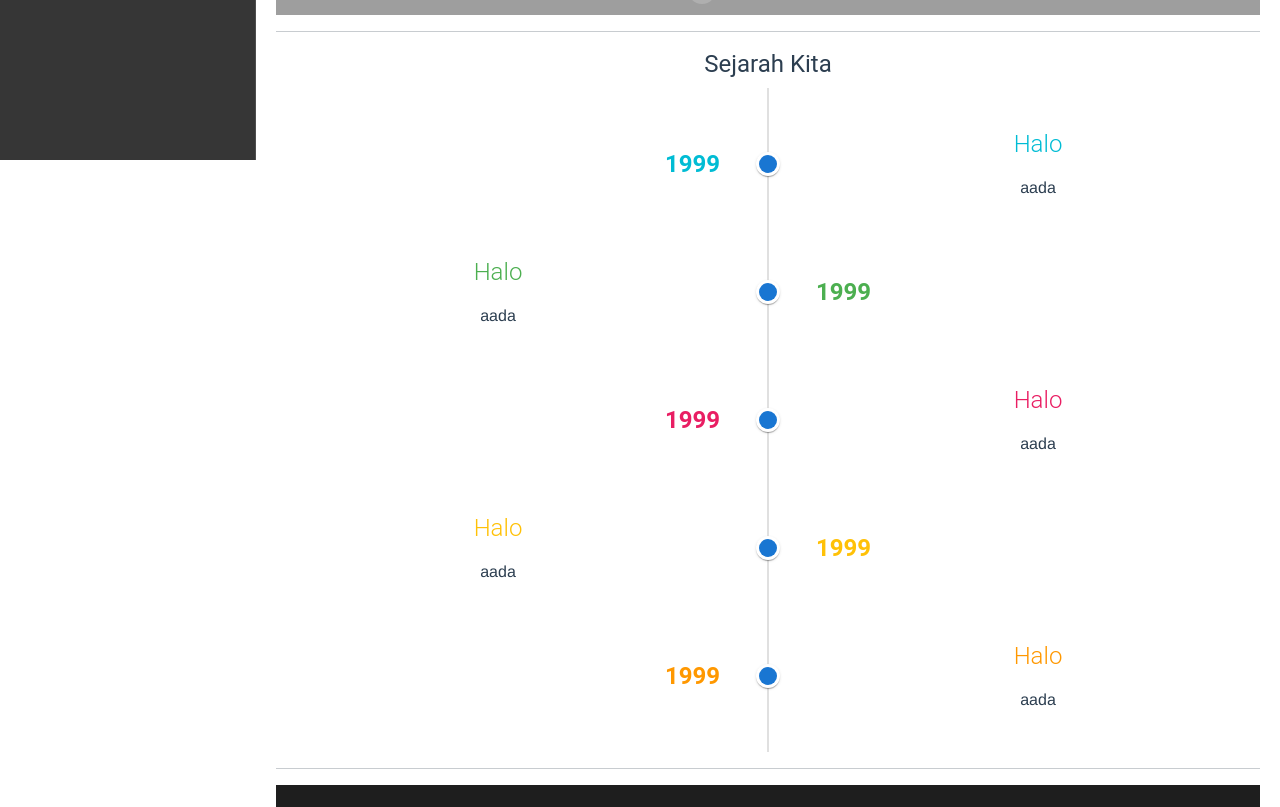
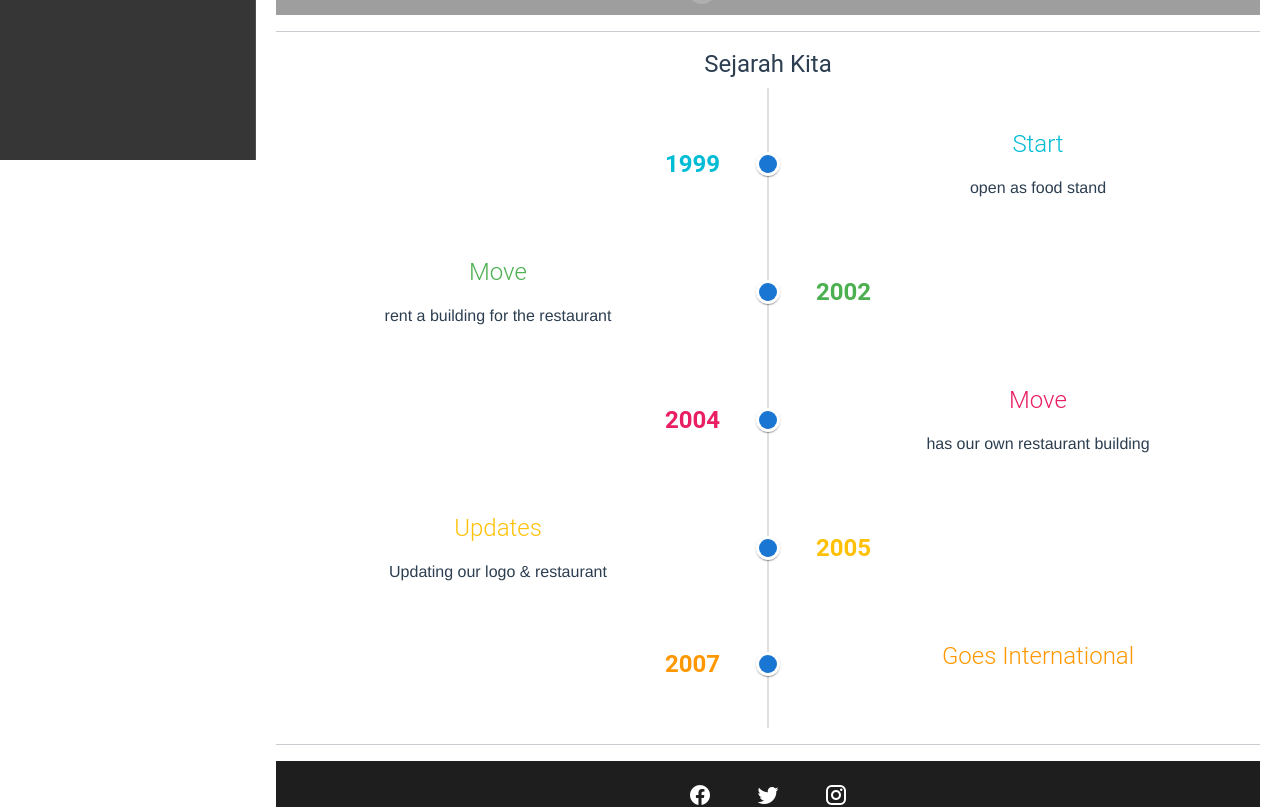
Before and after one commit to PanduWidiatmika/uas_frontend_paw, a Vue app: page /dashboard in a window 1280 px wide. Shown: the part 640-1447 px from the top of the page. Built offline with nearby package versions, Linux system fonts and the light colour scheme; grey boxes are pictures that could not be loaded.

Commit message:
dashboard

```diff
--- a/src/components/Dashboard.vue
+++ b/src/components/Dashboard.vue
@@ -28,10 +28,10 @@
       </template>
       <div class="py-4">
         <h2 :class="`headline font-weight-light mb-4 cyan--text`">
-          Halo
+          Start
         </h2>
         <div>
-          aada
+          open as food stand
         </div>
       </div>
     </v-timeline-item>
@@ -42,15 +42,15 @@
       <template v-slot:opposite>
         <span
           :class="`headline font-weight-bold green--text`"
-          v-text="1999"
+          v-text="2002"
         ></span>
       </template>
       <div class="py-4">
         <h2 :class="`headline font-weight-light mb-4 green--text`">
-          Halo
+          Move
         </h2>
         <div>
-          aada
+          rent a building for the restaurant
         </div>
       </div>
     </v-timeline-item>
@@ -61,15 +61,15 @@
       <template v-slot:opposite>
         <span
           :class="`headline font-weight-bold pink--text`"
-          v-text="1999"
+          v-text="2004"
         ></span>
       </template>
       <div class="py-4">
         <h2 :class="`headline font-weight-light mb-4 pink--text`">
-          Halo
+          Move
         </h2>
         <div>
-          aada
+          has our own restaurant building
         </div>
       </div>
     </v-timeline-item>
@@ -80,15 +80,15 @@
       <template v-slot:opposite>
         <span
           :class="`headline font-weight-bold amber--text`"
-          v-text="1999"
+          v-text="2005"
         ></span>
       </template>
       <div class="py-4">
         <h2 :class="`headline font-weight-light mb-4 amber--text`">
-          Halo
+          Updates
         </h2>
         <div>
-          aada
+          Updating our logo & restaurant
         </div>
       </div>
     </v-timeline-item>
@@ -99,15 +99,15 @@
       <template v-slot:opposite>
         <span
           :class="`headline font-weight-bold orange--text`"
-          v-text="1999"
+          v-text="2007"
         ></span>
       </template>
       <div class="py-4">
         <h2 :class="`headline font-weight-light mb-4 orange--text`">
-          Halo
+          Goes International
         </h2>
         <div>
-          aada
+
         </div>
       </div>
     </v-timeline-item>
@@ -164,7 +164,7 @@
             src: 'https://i.ytimg.com/vi/kHVRI5-hjaM/maxresdefault.jpg',
           },
           {
-            src: 'https://cdn.vuetifyjs.com/images/carousel/planet.jpg',
+            src: 'https://images.unsplash.com/photo-1504754524776-8f4f37790ca0?ixlib=rb-1.2.1&ixid=MnwxMjA3fDB8MHxwaG90by1wYWdlfHx8fGVufDB8fHx8&auto=format&fit=crop&w=870&q=80',
           },
         ],
 
```
